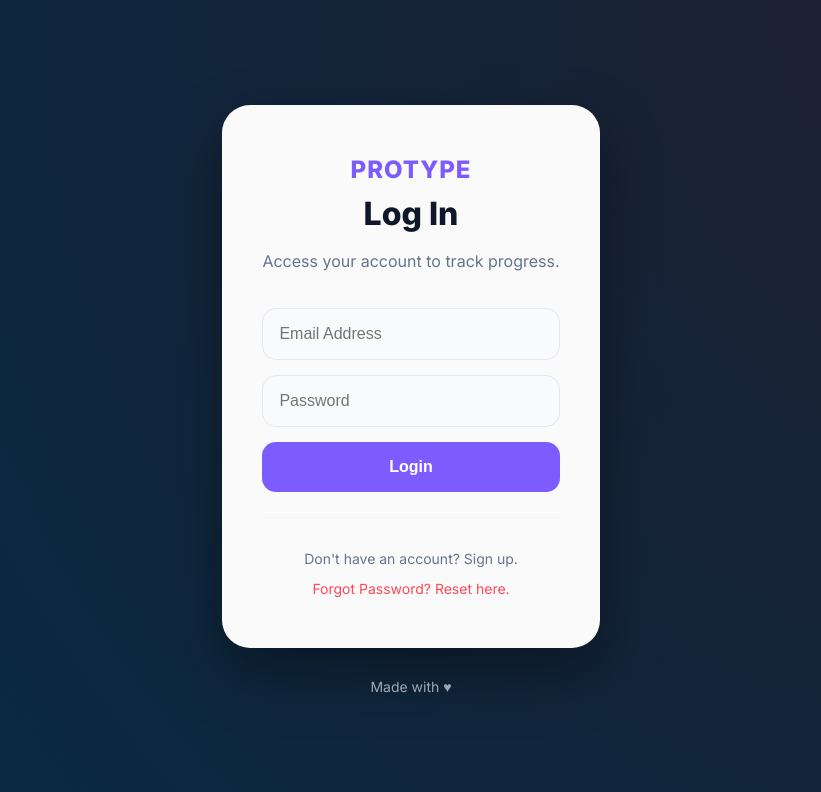
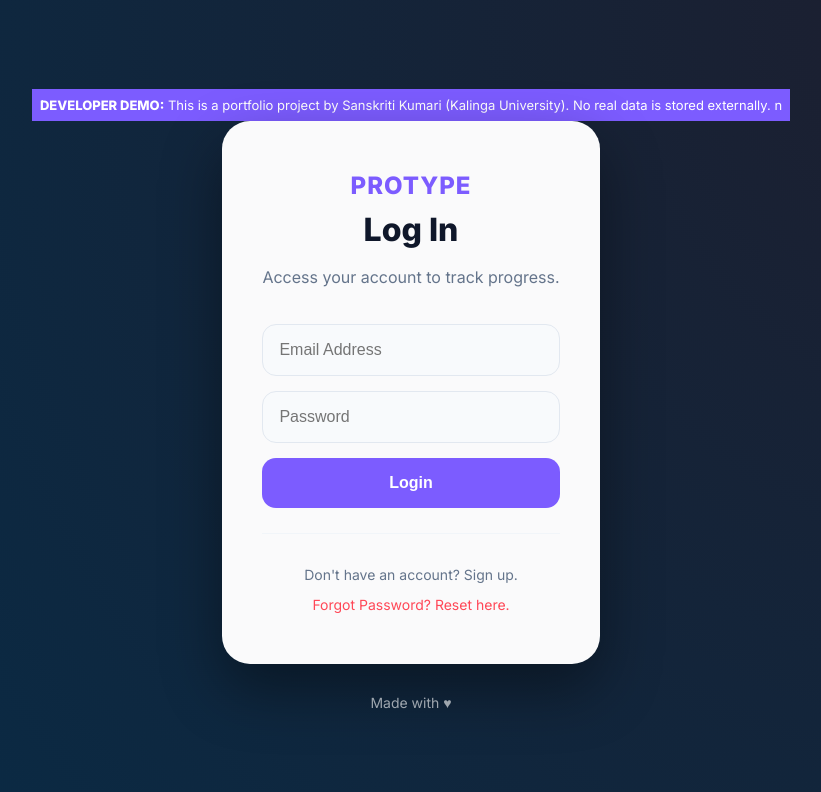
Before and after one commit to sanskritigupta312-jpg/Typing-Test, a plain HTML site: page login.html in a window 1280 px wide. Shown: the whole page, without its empty margins (229-1050 px from the left). Drawn offline with Linux system fonts and the light colour scheme.

Commit message:
Add developer demo message to login page
Added a developer demo message to inform users that this is a portfolio project and no real data is stored externally.

```diff
--- a/login.html
+++ b/login.html
@@ -10,6 +10,9 @@
     <link href="https://fonts.googleapis.com/css2?family=Inter:wght@400;600;800&display=swap" rel="stylesheet">
 </head>
 <body>
+    <div style="background: #7c5cff; color: #fff; text-align: center; padding: 8px; font-size: 13px; font-family: 'Inter', sans-serif;">
+       <strong>DEVELOPER DEMO:</strong> This is a portfolio project by Sanskriti Kumari (Kalinga University). No real data is stored externally.
+   n</div>
     <main class="hero">
         <div class="container">
             <header class="logo">ProType</header>
```
